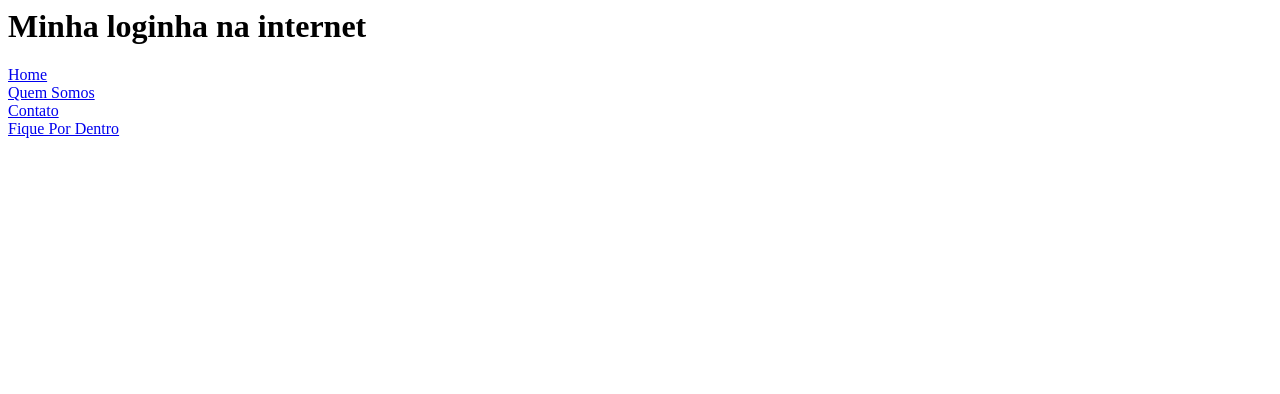
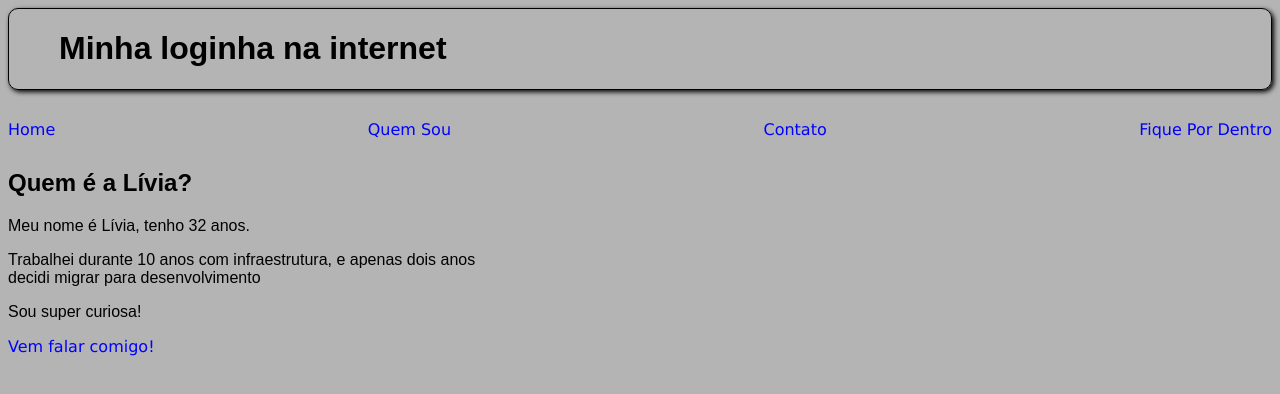
Before and after one commit to LivSith/DesafioGamaAcademy, a plain HTML site: page quemsomos.html in a window 1280 px wide. Drawn offline with Linux system fonts and the light colour scheme.

Commit message:
deploy quem sou

```diff
--- a/quemsomos.html
+++ b/quemsomos.html
@@ -5,12 +5,18 @@
     <body>
         <div id="cabecalho">
             <h1>Minha loginha na internet</h1>
+            <link rel="stylesheet" href="estilo.css">
         </div>
         <div id="navbar">
             <div><a href="index.html"> Home </a></div>
-            <div><a href="quemsomos.html"> Quem Somos </a> </div>
+            <div><a href="quemsomos.html"> Quem Sou </a> </div>
             <div><a href="contato.html"> Contato </a></div>
             <div><a href="blog.html"> Fique Por Dentro </a></div>
         </div>
+        <h2>Quem é a Lívia?</h2>
+        <p> Meu nome é Lívia, tenho 32 anos.</p>
+        <p> Trabalhei durante 10 anos com infraestrutura, e apenas dois anos<br> decidi migrar para desenvolvimento</p>
+        <p> Sou super curiosa!</p>
+        <a href="https://www.linkedin.com/in/l%C3%ADvia-mendes-876aab63/">Vem falar comigo!</a>
     </body>
 </html>
```
Also changed, not shown: blog.html (+1 -0 lines), contato.html (+1 -0 lines), index.html (+1 -1 lines).
